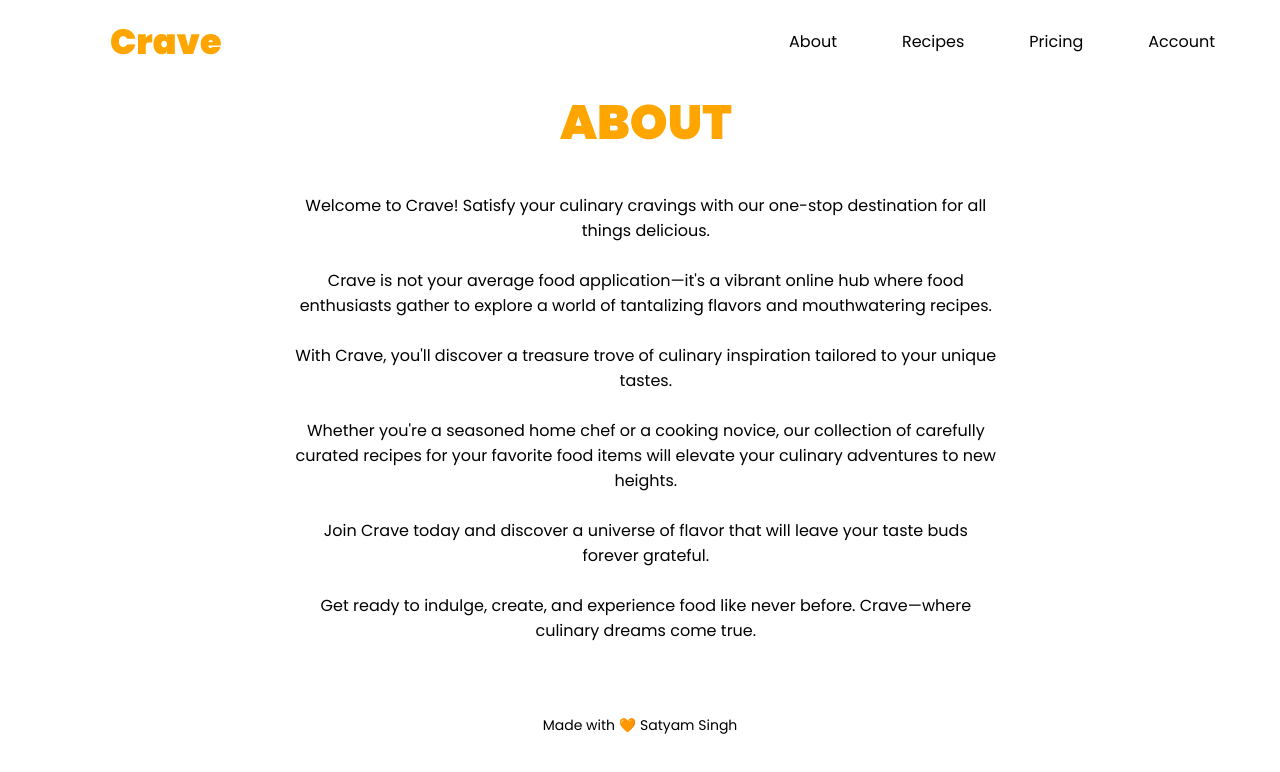
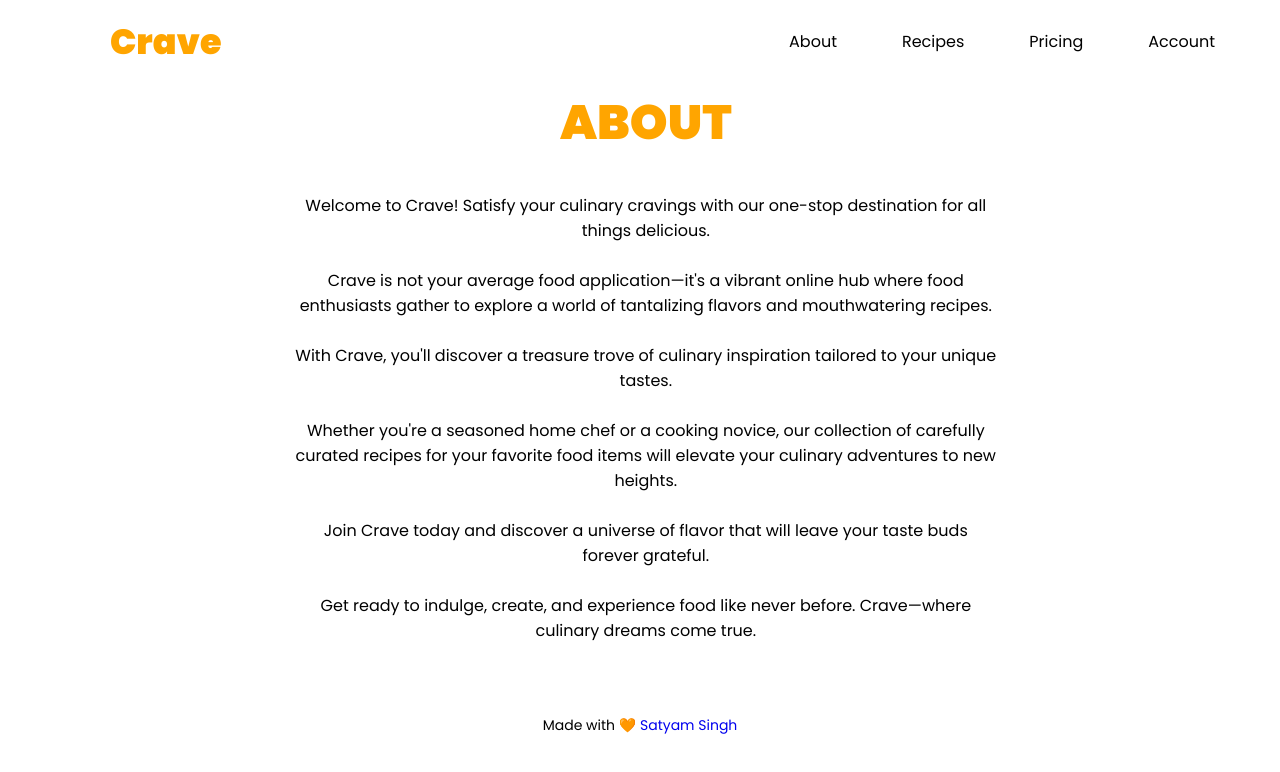
Before and after one commit to Satyxm/Crave, a plain HTML site: page About.html in a window 1280 px wide. Drawn offline with Linux system fonts and the light colour scheme.

Commit message:
Update About.html

```diff
--- a/About.html
+++ b/About.html
@@ -50,7 +50,7 @@
       </p>
     </section>
     <footer>
-      <p>Made with 🧡 Satyam Singh</p>
+      <p>Made with 🧡 <a href="https://satyam-s-portfolio.vercel.app/">Satyam Singh</a></p>
     </footer>
   </body>
 </html>
```
